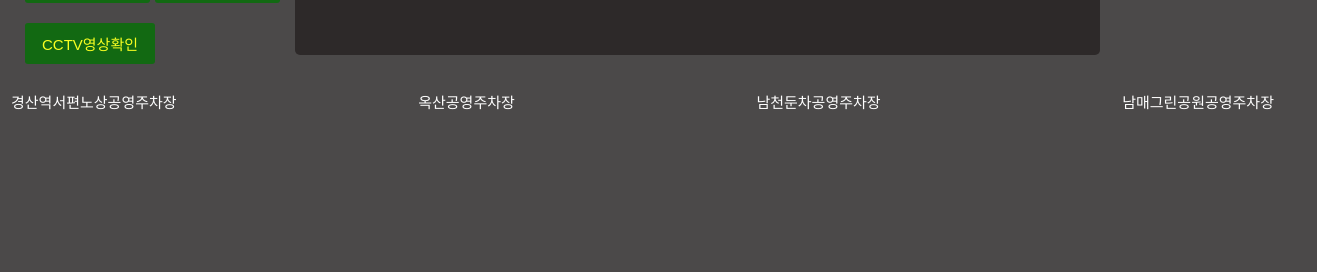
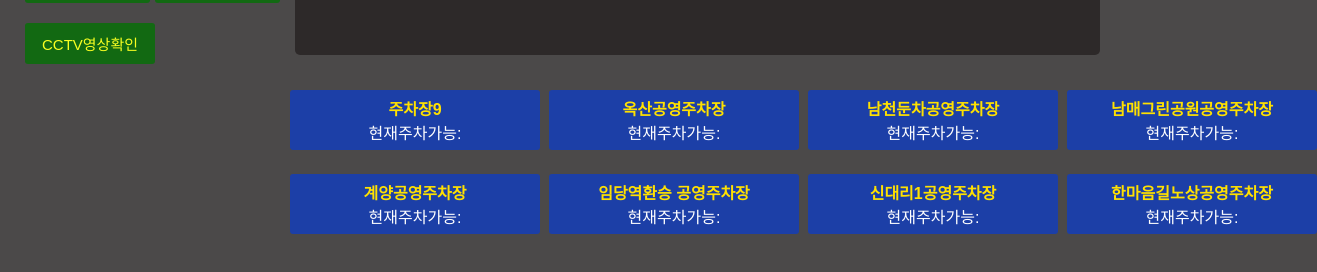
Before and after one commit to brighten-lab/Parking_Management, a React (Create React App) app in the folder front/: page / in a window 1280 px wide. Shown: the part 370-642 px from the top of the page, 1317 px wide, since content can reach past the window. Built offline with nearby package versions, Linux system fonts and the light colour scheme; no server answers.

Commit message:
Feat: 2행 4열 버튼

```diff
--- a/front/src/layout/Footer.js
+++ b/front/src/layout/Footer.js
@@ -1,16 +1,59 @@
+import React from "react";
+import styled from "styled-components";
 import "../style/Footer.css";
 
-const Footer = () => {
+const FooterButton = styled.button`
+  background-color: #1c3fa7;
+  color: #ffee00;
+  display: flex;
+  flex-direction: column;
+  align-items: center;
+  justify-content: center;
+  width: 250px;
+  height: 60px;
+  border-radius: 3px;
+  font-size: 16px;
+  color:rgb(255, 225, 0);
+  font-weight: 600;
+`;
+
+const GridContainer = styled.div`
+  display: grid;
+  grid-template-columns: repeat(4, 1fr);
+  grid-gap: 4px;
+  margin-left: 285px;
+  margin-right: 220px;
+`;
+
+const Footer = ({ onButtonClick }) => {
+  const data = [
+    "주차장9",
+    "옥산공영주차장",
+    "남천둔차공영주차장",
+    "남매그린공원공영주차장",
+    "계양공영주차장",
+    "임당역환승 공영주차장",
+    "신대리1공영주차장",
+    "한마음길노상공영주차장",
+  ];
+
+  const buttonClick = (title) => {
+    // 버튼 클릭 시 Main 컴포넌트로 버튼 이름 전달
+    onButtonClick(title);
+  };
+
   return (
     <footer>
-      <div className="wid">
-        <button>경산역서편노상공영주차장</button>
-        <button>옥산공영주차장</button>
-        <button>남천둔차공영주차장</button>
-        <button>남매그린공원공영주차장</button>
-      </div>
+      <GridContainer>
+        {data.map((title, index) => (
+          <FooterButton key={index} onClick={() => buttonClick(title)}>
+            <span>{title}</span>
+            <span className="num">현재주차가능: </span>
+          </FooterButton>
+        ))}
+      </GridContainer>
     </footer>
-  )
-}
+  );
+};
 
-export default Footer
+export default Footer;
--- a/front/src/style/Footer.css
+++ b/front/src/style/Footer.css
@@ -1,14 +1,4 @@
-.wid{
-    display: flex;
-    justify-content: space-between;
-}
-
-button {
-    background-color: #4b4949;
-    color: white;
-    display: flex;
-    margin-top: 20px;
-    margin-left: 5px;
-    font-size: 15px;
-    border:none;
+.num{
+    color:white;
+    font-weight: 500;
   }
```
